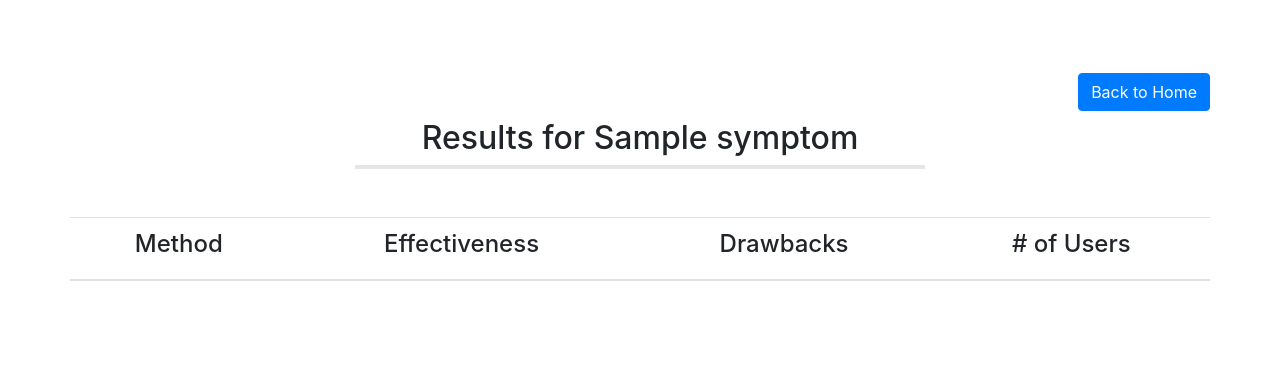
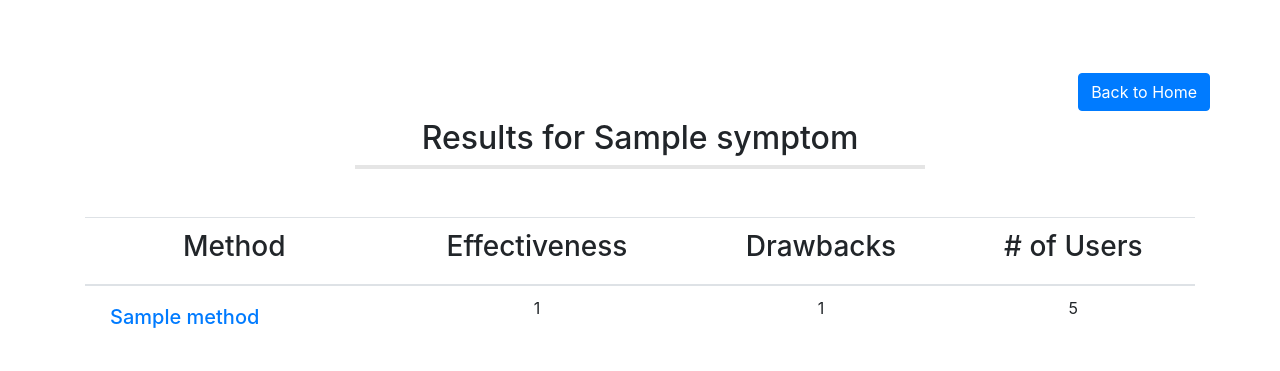
Before and after one commit to square1grp/What_really_works, a Django app: page /symptom/1/ in a window 1280 px wide. Shown: the top 371 px of the page. Run offline with Django 3.2, Linux system fonts and the light colour scheme; tables that the repository leaves empty hold one stand-in row (values such as "Sample post"); lists and menus that the app fills with data are empty; some libraries are stand-ins or nearby versions.

Commit message:
symptom boilerplate

```diff
--- a/wrw/models.py
+++ b/wrw/models.py
@@ -9,18 +9,23 @@ class User(models.Model):
 
         symptomName, methodName, startDate, endDate = "", "", "", ""
 
-        symptomName = UserSymptom.objects.filter(user__id=self.id)[0].symptom.name if len(UserSymptom.objects.filter(user__id=self.id)) > 0 else ""
+        symptomName = UserSymptom.objects.filter(user__id=self.id)[0].symptom.name if len(
+            UserSymptom.objects.filter(user__id=self.id)) > 0 else ""
 
         userMethodTrial = UserMethodTrial.objects.filter(user__id=self.id)
         if len(userMethodTrial) > 0:
             userMethodTrial = userMethodTrial[0]
             methodName = userMethodTrial.method.name
 
-            startDate = UserMethodTrialStartUpdate.objects.filter(user_method_trial__id = userMethodTrial.id)
-            startDate = startDate[0].user_severity_update.date if len(startDate) > 0 else ""
+            startDate = UserMethodTrialStartUpdate.objects.filter(
+                user_method_trial__id=userMethodTrial.id)
+            startDate = startDate[0].user_severity_update.date if len(
+                startDate) > 0 else ""
 
-            endDate = UserMethodTrialEndUpdate.objects.filter(user_method_trial__id = userMethodTrial.id)
-            endDate = endDate[0].user_severity_update.date if len(endDate) > 0 else ""
+            endDate = UserMethodTrialEndUpdate.objects.filter(
+                user_method_trial__id=userMethodTrial.id)
+            endDate = endDate[0].user_severity_update.date if len(
+                endDate) > 0 else ""
 
         return "%s\n %s\n %s\n %s\n %s\n" % (self.name, symptomName, methodName, startDate, endDate)
 
@@ -32,6 +37,18 @@ class User(models.Model):
             symptoms.append(user_symptom.symptom)
 
         return symptoms
+
+    # get method trials
+    def getMethodTrials(self, no_duplicate=True):
+        method_trials = []
+
+        for method_trial in UserMethodTrial.objects.filter(user__id=self.id):
+            method_trials.append(method_trial.method)
+
+        if no_duplicate:
+            return list(dict.fromkeys(method_trials))
+
+        return method_trials
 
 
 class Symptom(models.Model):
@@ -57,13 +74,22 @@ class UserSymptom(models.Model):
     def __str__(self):
         return str(self.symptom)
 
+    @staticmethod
+    def getUsersBySymptom(symptom_id):
+        users = []
+
+        for symptom in UserSymptom.objects.filter(symptom__id=symptom_id):
+            users.append(symptom.user)
+
+        return users
+
 
 class UserMethodTrial(models.Model):
     user = models.ForeignKey(User, on_delete=models.CASCADE)
     method = models.ForeignKey(Method, on_delete=models.CASCADE)
 
     def __str__(self):
-        return self.method
+        return str(self.method)
 
 
 class UserSeverityUpdate(models.Model):
@@ -78,16 +104,20 @@ class UserSeverityUpdate(models.Model):
 
 
 class UserMethodTrialStartUpdate(models.Model):
-    user_method_trial = models.ForeignKey(UserMethodTrial, on_delete=models.CASCADE)
-    user_severity_update = models.ForeignKey(UserSeverityUpdate, on_delete=models.CASCADE)
+    user_method_trial = models.ForeignKey(
+        UserMethodTrial, on_delete=models.CASCADE)
+    user_severity_update = models.ForeignKey(
+        UserSeverityUpdate, on_delete=models.CASCADE)
 
     def __str__(self):
         return self.user_method_trial
 
 
 class UserMethodTrialEndUpdate(models.Model):
-    user_method_trial = models.ForeignKey(UserMethodTrial, on_delete=models.CASCADE)
-    user_severity_update = models.ForeignKey(UserSeverityUpdate, on_delete=models.CASCADE)
+    user_method_trial = models.ForeignKey(
+        UserMethodTrial, on_delete=models.CASCADE)
+    user_severity_update = models.ForeignKey(
+        UserSeverityUpdate, on_delete=models.CASCADE)
 
     def __str__(self):
         return self.user_method_trial
--- a/wrw/static/css/style.css
+++ b/wrw/static/css/style.css
@@ -1,4 +1,4 @@
-.user-page button {
+.user-page .btn {
     max-width: 250px;
     width: 100%;
 }
--- a/wrw/templates/pages/symptom.html
+++ b/wrw/templates/pages/symptom.html
@@ -4,7 +4,7 @@
 
 <div class="container symptom-page" style="margin-top: 65px;">
     <div class="row mb-5">
-        <a class="btn btn-primary ml-auto my-2" href="#" role="button">Back to Home</a>
+        <a class="btn btn-primary ml-auto my-2" href="/user/1" role="button">Back to Home</a>
 
         <h2 class="col-12 text-center">Results for {{symptom.name}}</h2>
 
@@ -12,19 +12,40 @@
     </div>
 
     <div class="row">
+        <div class="col-12 d-none d-md-block">
             <table class="table">
                 <thead>
-                <th scope="col"><h4 class="text-center">Method</h4></th>
-                <th scope="col"><h4 class="text-center">Effectiveness</h4></th>
-                <th scope="col"><h4 class="text-center">Drawbacks</h4></th>
-                <th scope="col"><h4 class="text-center"># of Users</h4></th>
+                    <th scope="col">
+                        <h3 class="text-center">Method</h3>
+                    </th>
+                    <th scope="col">
+                        <h3 class="text-center">Effectiveness</h3>
+                    </th>
+                    <th scope="col">
+                        <h3 class="text-center">Drawbacks</h3>
+                    </th>
+                    <th scope="col">
+                        <h3 class="text-center"># of Users</h3>
+                    </th>
                 </thead>
 
                 <tbody>
-
+                    {% for method_trial in method_trials %}
+                    <tr>
+                        <td>
+                            <a href="/method/{{method_trial.id}}" class="btn btn-link">
+                                <h5>{{method_trial.name}}</h5>
+                            </a>
+                        </td>
+                        <td class="text-center">{{method_trial.effectiveness}}</td>
+                        <td class="text-center">{{method_trial.drawbacks}}</td>
+                        <td class="text-center">{{method_trial.user_count}}</td>
+                    </tr>
+                    {% endfor %}
                 </tbody>
             </table>
         </div>
     </div>
+</div>
 
 {% endblock %}
--- a/wrw/views.py
+++ b/wrw/views.py
@@ -1,13 +1,14 @@
-from django.http import HttpResponse, HttpResponseRedirect
-from django.template import loader
 from django.shortcuts import render, redirect
 from .models import *
 
 # Create your views here.
+
+
 def index(request):
     user_id = int(1)
 
     return redirect('user/%s' % user_id)
+
 
 def user(request, user_id):
     user = User.objects.get(id=user_id)
@@ -18,9 +19,25 @@ def user(request, user_id):
         'user_symptoms': user_symptoms
     })
 
+
 def symptom(request, symptom_id):
     symptom = Symptom.objects.get(id=symptom_id)
+    users = UserSymptom.getUsersBySymptom(symptom_id)
+
+    method_trials = []
+    for user in users:
+        method_trials = list(dict.fromkeys(
+            method_trials + user.getMethodTrials()))
+
+    method_trials = [{
+        'id': method_trial.id,
+        'name': method_trial.name,
+        'effectiveness': 1,
+        'drawbacks': 1,
+        'user_count': 5
+    } for method_trial in method_trials]
 
     return render(request, 'pages/symptom.html', {
-        'symptom': symptom
+        'symptom': symptom,
+        'method_trials': method_trials
     })
```
Also changed, not shown: wrw/templates/pages/user.html (+11 -5 lines). Lines whose indentation alone changed are shown as unchanged.
